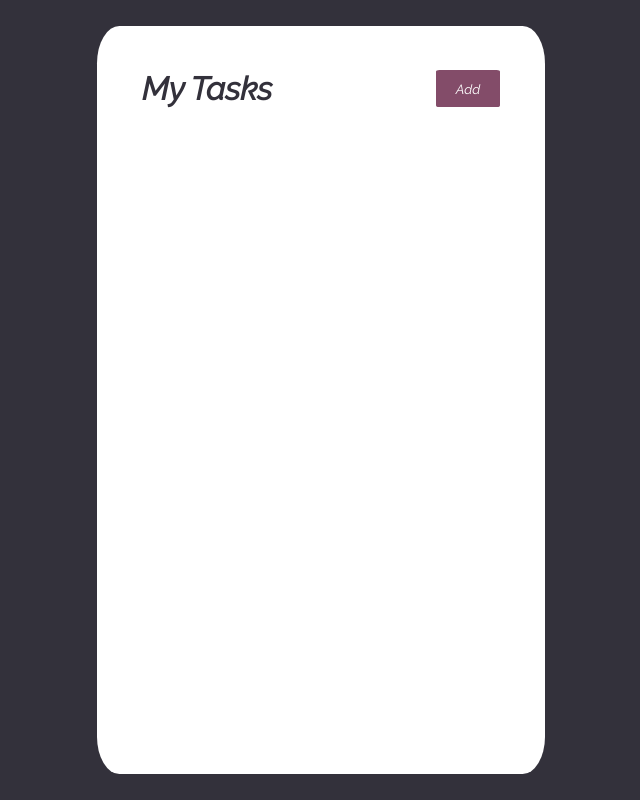
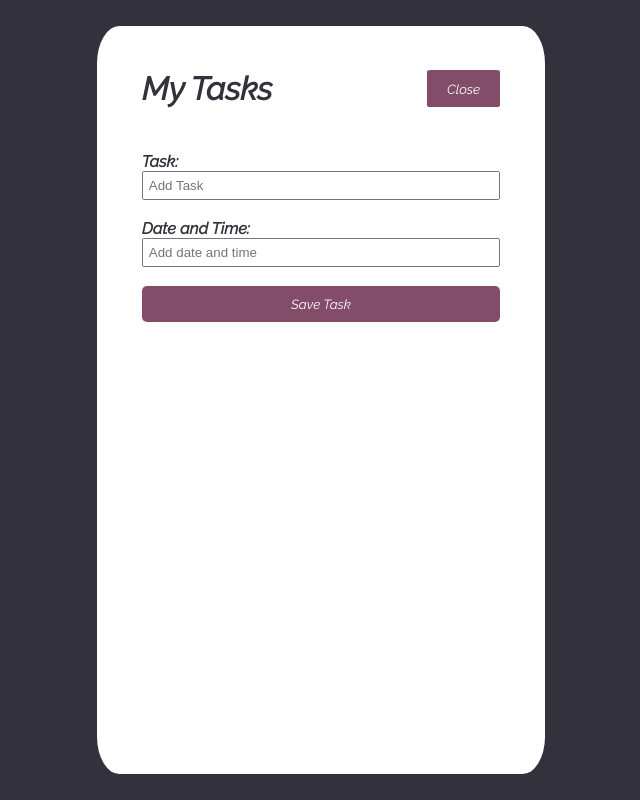
Before and after one commit to Abongile-web/task-tracker-app, a React (Create React App) app: page / in a window 1280 px wide. Shown: the whole page, without its empty margins (319-959 px from the left). Built offline with nearby package versions, Linux system fonts and the light colour scheme.

Commit message:
alert notification changed

```diff
--- a/src/App.js
+++ b/src/App.js
@@ -8,7 +8,7 @@ import {useState} from 'react'
 
 function App() {
   // Toggle add tasks
-  const [showAdd, setShowAdd] = useState(false)
+  const [showAdd, setShowAdd] = useState(true)
 
   //Store Tasks
   const [tasks, setTasks] = useState([])
--- a/src/components/AddTask.js
+++ b/src/components/AddTask.js
@@ -9,7 +9,7 @@ const AddTask = ({onAdd}) => {
         e.preventDefault()
 
         if(!text) {
-            alert('PLease add a task')
+            alert('Please add a task')
             return
         }
 
```
